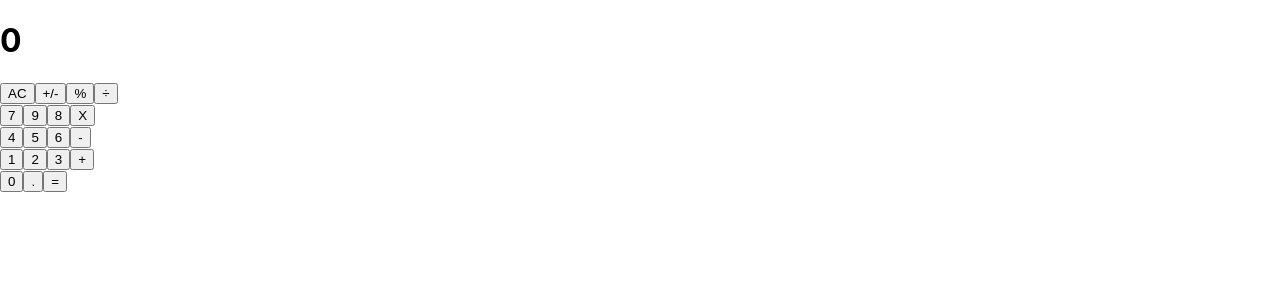
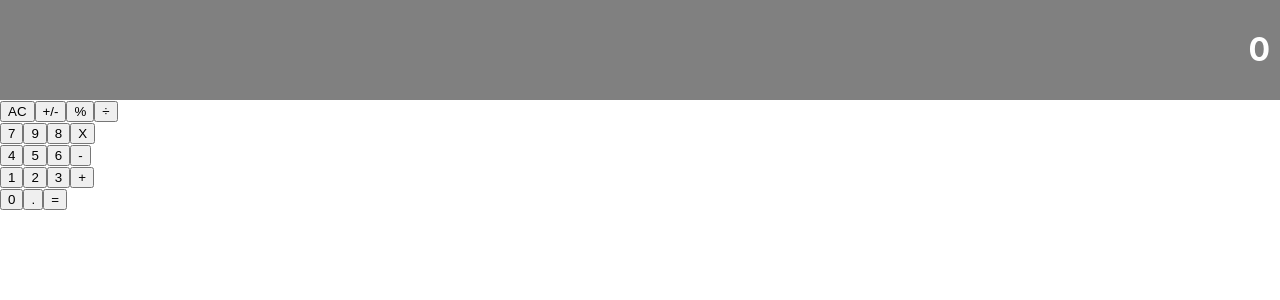
Before and after one commit to WinterCore/microverse-react-calculator, a React (Create React App) app: page / in a window 1280 px wide. Shown: the top 300 px of the page. Built offline with nearby package versions, Linux system fonts and the light colour scheme.

Commit message:
Add styling for the display component

```diff
--- /dev/null
+++ b/src/Components/Display.css
@@ -0,0 +1,16 @@
+.display {
+    background: grey;
+    height: 100px;
+    line-height: 100px;
+    color: #FFF;
+    font-weight: bold;
+    text-align: right;
+    padding: 0 10px;
+    font-size: 2em;
+    white-space: nowrap;
+    overflow-x: auto;
+    overflow-y: hidden;
+    display: flex;
+    align-items: center;
+    justify-content: flex-end;
+}
--- a/src/Components/Display.js
+++ b/src/Components/Display.js
@@ -1,8 +1,11 @@
 import React from 'react';
 import PropTypes from 'prop-types';
+import './Display.css';
 
 const Display = ({ result }) => (
-  <h1>{ result }</h1>
+  <div className="display">
+    { result }
+  </div>
 );
 
 Display.propTypes = {
```
